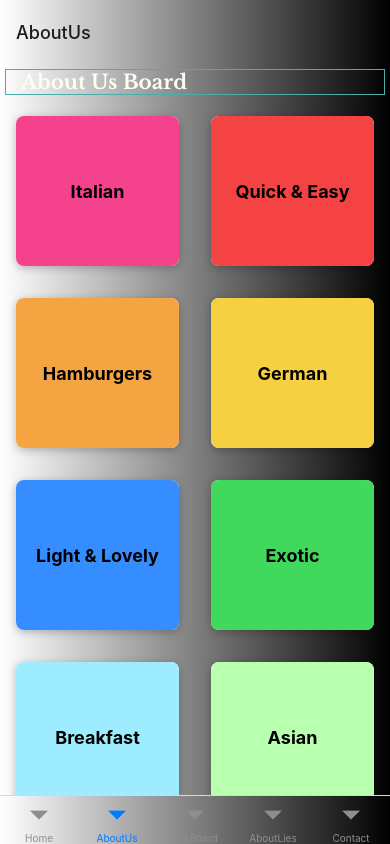
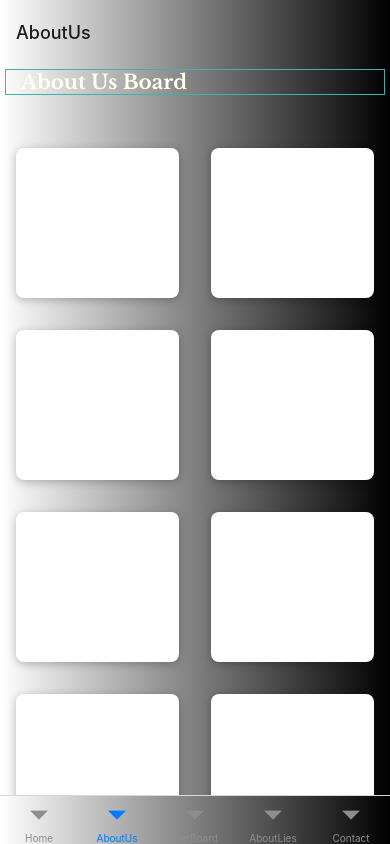
Before and after one commit to psteingh/LTRapp, a React Native app: screen /AboutUs in a window 390 px wide. Built offline with nearby package versions, Linux system fonts and the light colour scheme.

Commit message:
ltrapp0507210

```diff
--- a/boardaboutus/aboutusboard.component.js
+++ b/boardaboutus/aboutusboard.component.js
@@ -1,4 +1,4 @@
-import { View, FlatList, StyleSheet } from 'react-native';
+import { View, Button, FlatList, StyleSheet } from 'react-native';
 
 import LinGradScreen from '../constants/lingradscreen';
 import TitleText from '../constants/titletext';
@@ -6,18 +6,19 @@ import TitleText from '../constants/titletext';
 // import ContactTile from '../constants/ContactTile';
 
 import CategoryGridTile from '../constants/CategoryGridTile';
+
 import { CATEGORIES } from './dummy-data';
 
 function AboutUsBoard({navigation}) {
-    function renderCategoryItem(itemData) {
+    function renderCategoryItem() {
         function pressHandler() {
             navigation.navigate('AboutLies');
         }
 
     return (
         <CategoryGridTile
-            title={itemData.item.title}
-            color={itemData.item.color}
+            // title={itemData.item.title}
+            // color={itemData.item.color}
             onPress={pressHandler} />
     );
     }
@@ -26,6 +27,9 @@ function AboutUsBoard({navigation}) {
         <View style={styles.container}>
         <LinGradScreen />
         <TitleText>About Us Board</TitleText>
+        <CategoryGridTile
+            renderItem={renderCategoryItem}
+         />
         <FlatList
             data={CATEGORIES}
             keyExtractor={(item) => item.id}
--- a/constants/CategoryGridTile.js
+++ b/constants/CategoryGridTile.js
@@ -1,6 +1,6 @@
 import { Pressable, View, Text, StyleSheet, Platform } from 'react-native';
 
-function CategoryGridTile({ title, color, onPress }) {
+function CategoryGridTile({ onPress }) {
   return (
     <View style={styles.gridItem}>
       <Pressable
@@ -11,9 +11,9 @@ function CategoryGridTile({ title, color, onPress }) {
         ]}
         onPress={onPress}
       >
-        <View style={[styles.innerContainer, { backgroundColor: color }]}>
+        {/* <View style={[styles.innerContainer, { backgroundColor: color }]}>
           <Text style={styles.title}>{title}</Text>
-        </View>
+        </View> */}
       </Pressable>
     </View>
   );
```
